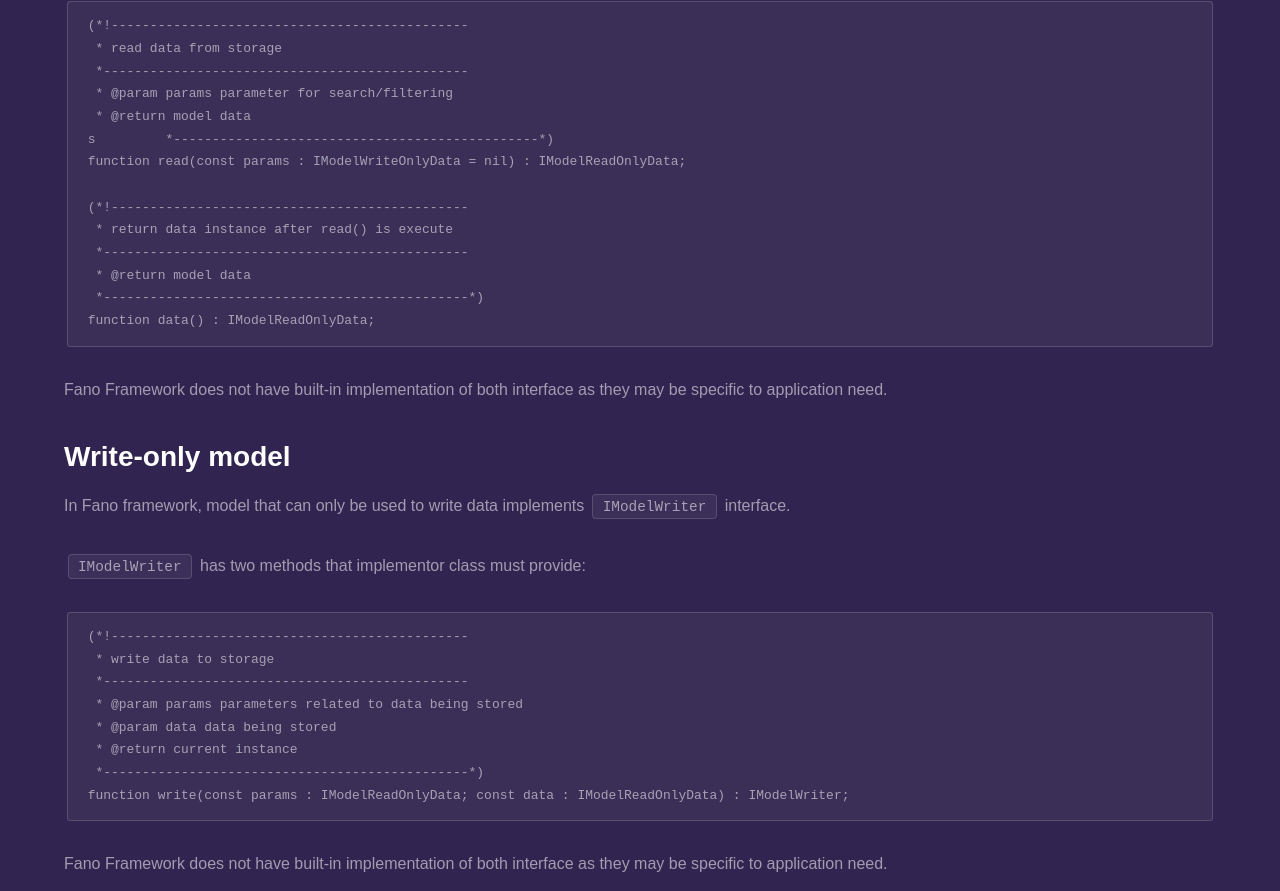
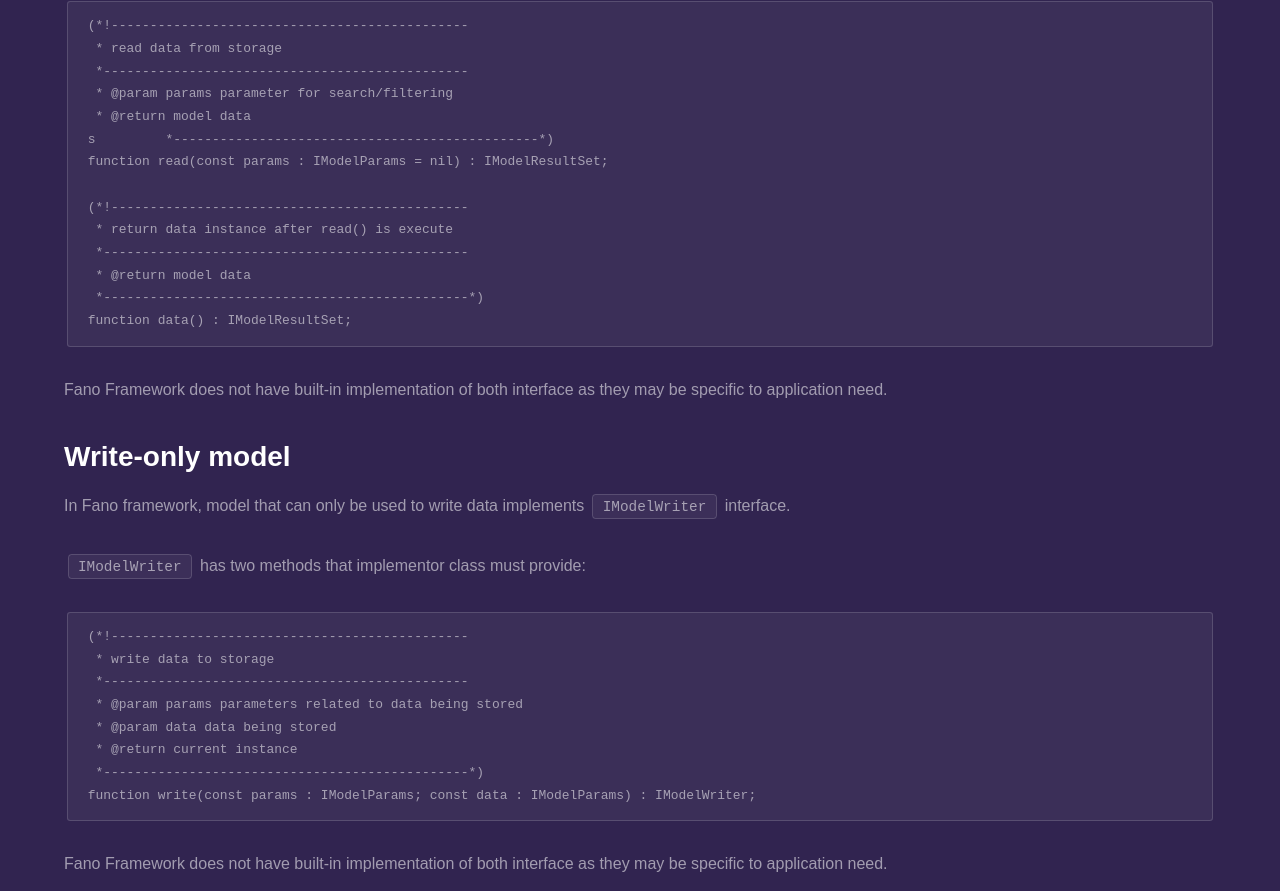
Before and after one commit to fanoframework/fanoframework.github.io, a Jekyll site: the page built from working-with-models/index.md, in a window 1280 px wide. Shown: the part 497-1388 px from the top of the page. Built offline with Jekyll 4.4.1, drawn with Linux system fonts in a browser that asks for light colours; our own code applies the rules of GitHub Pages for plain Markdown files.

Commit message:
update content to match latest fano framework

````diff
--- a/working-with-models/index.md
+++ b/working-with-models/index.md
@@ -18,14 +18,14 @@
  * @param params parameter for search/filtering
  * @return model data
 s         *-----------------------------------------------*)
-function read(const params : IModelWriteOnlyData = nil) : IModelReadOnlyData;
+function read(const params : IModelParams = nil) : IModelResultSet;
 
 (*!----------------------------------------------
  * return data instance after read() is execute
  *-----------------------------------------------
  * @return model data
  *-----------------------------------------------*)
-function data() : IModelReadOnlyData;
+function data() : IModelResultSet;
 ```
 Fano Framework does not have built-in implementation of both interface as they
 may be specific to application need.
@@ -44,7 +44,7 @@
  * @param data data being stored
  * @return current instance
  *-----------------------------------------------*)
-function write(const params : IModelReadOnlyData; const data : IModelReadOnlyData) : IModelWriter;
+function write(const params : IModelParams; const data : IModelParams) : IModelWriter;
 ```
 Fano Framework does not have built-in implementation of both interface as they
 may be specific to application need.
````
